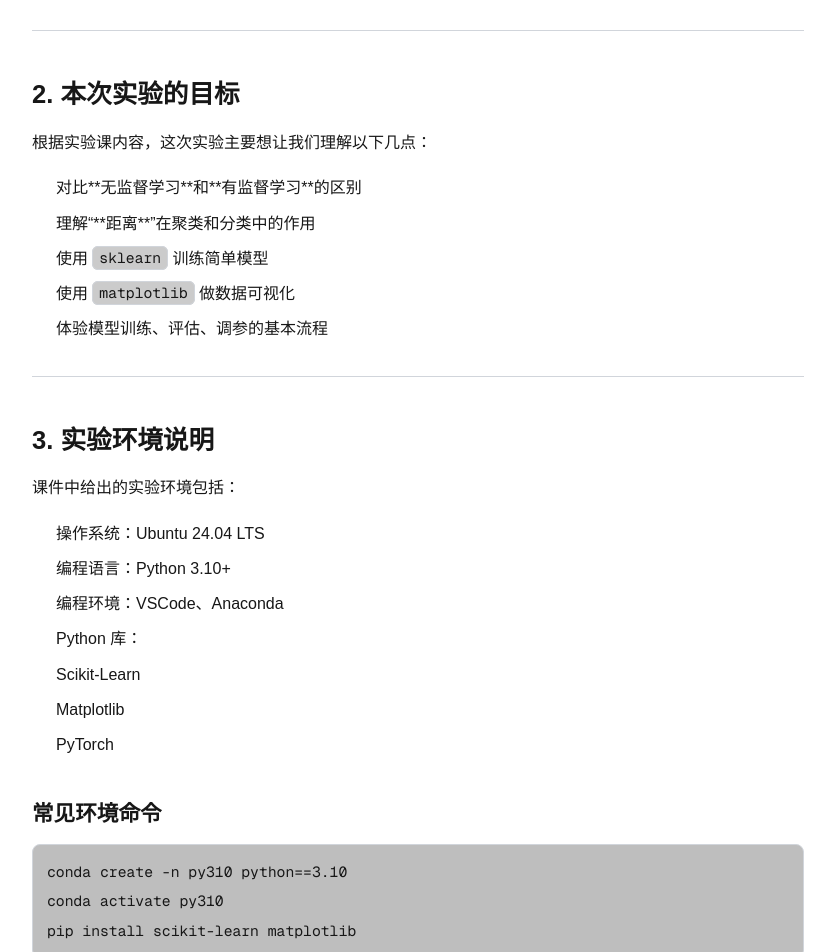
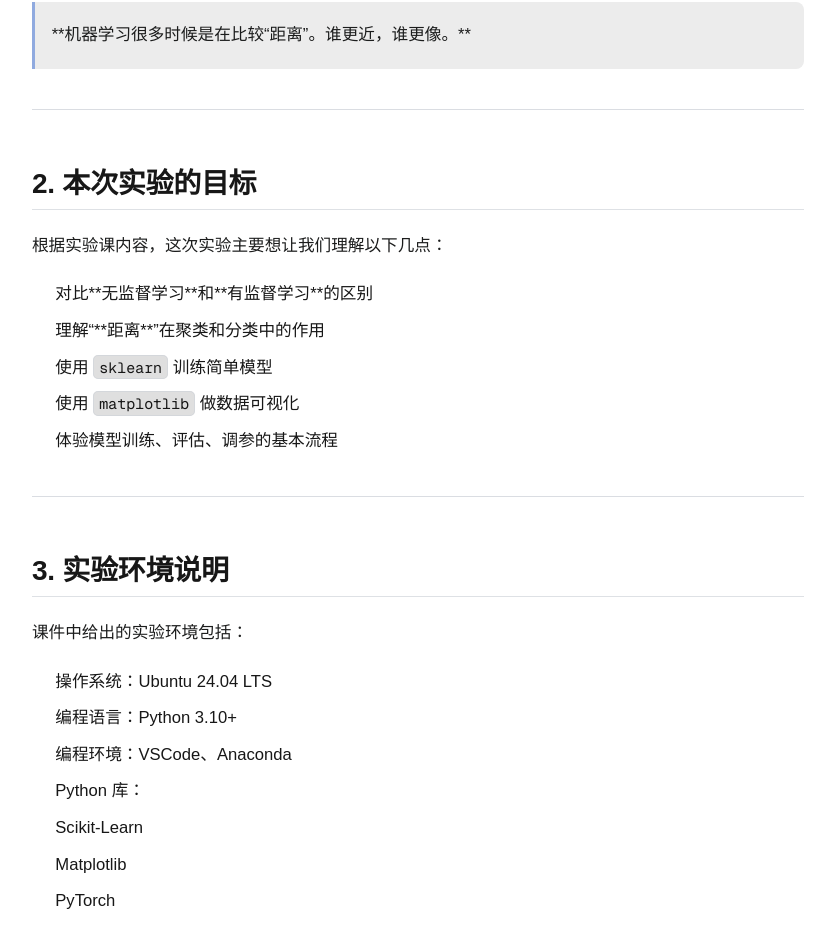
Before and after one commit to Gzx-070829/ChengduoXuan-site, a Next.js app: page /ai/knn-kmeans-notes in a window 1280 px wide. Shown: the part 978-1930 px from the top of the page, without its empty margins (222-1057 px from the left). Built offline with nearby package versions, Linux system fonts and the light colour scheme.

Commit message:
style: polish markdown typography on article pages

```diff
--- a/app/globals.css
+++ b/app/globals.css
@@ -178,8 +178,10 @@ a:visited {
 }
 
 .article-content {
-  margin-top: 24px;
-  line-height: 1.85;
+  margin-top: 28px;
+  line-height: 1.82;
+  font-size: 1.04rem;
+  text-wrap: pretty;
   color: var(--foreground);
 }
 
@@ -189,64 +191,98 @@ a:visited {
 .article-content h4,
 .article-content h5,
 .article-content h6 {
-  line-height: 1.35;
+  line-height: 1.3;
+  letter-spacing: -0.01em;
   font-weight: 700;
-  margin-top: 1.8em;
-  margin-bottom: 0.6em;
+  margin-top: 2em;
+  margin-bottom: 0.75em;
 }
 
-.article-content h1 { font-size: 2rem; }
-.article-content h2 { font-size: 1.6rem; }
-.article-content h3 { font-size: 1.35rem; }
+.article-content h1 {
+  font-size: clamp(1.9rem, 3.4vw, 2.35rem);
+  margin-top: 1.35em;
+}
+
+.article-content h2 {
+  font-size: clamp(1.45rem, 2.4vw, 1.75rem);
+  padding-bottom: 0.25em;
+  border-bottom: 1px solid color-mix(in oklab, var(--border-color) 70%, transparent);
+}
+
+.article-content h3 {
+  font-size: clamp(1.2rem, 1.8vw, 1.35rem);
+  color: color-mix(in oklab, var(--foreground) 90%, var(--muted-foreground) 10%);
+}
 
 .article-content p,
 .article-content ul,
 .article-content ol,
 .article-content blockquote,
 .article-content pre {
-  margin: 1em 0;
+  margin: 1.08em 0;
+}
+
+.article-content p {
+  color: color-mix(in oklab, var(--foreground) 92%, var(--muted-foreground) 8%);
 }
 
 .article-content ul,
 .article-content ol {
-  padding-left: 1.5em;
+  padding-left: 1.4em;
 }
 
 .article-content li + li {
-  margin-top: 0.35em;
+  margin-top: 0.38em;
+}
+
+.article-content li > ul,
+.article-content li > ol {
+  margin-top: 0.5em;
 }
 
 .article-content hr {
   border: 0;
-  border-top: 1px solid var(--border-color);
-  margin: 2em 0;
+  border-top: 1px solid color-mix(in oklab, var(--border-color) 80%, transparent);
+  margin: 2.4em 0;
 }
 
 .article-content blockquote {
-  border-left: 4px solid var(--border-color);
-  padding: 0.2em 1em;
-  color: var(--muted-foreground);
-  background: color-mix(in oklab, var(--surface) 85%, var(--foreground) 15%);
+  border-left: 3px solid color-mix(in oklab, var(--link) 35%, var(--border-color) 65%);
+  padding: 0.3em 1em;
+  color: color-mix(in oklab, var(--foreground) 65%, var(--muted-foreground) 35%);
+  background: color-mix(in oklab, var(--surface) 93%, var(--foreground) 7%);
+  border-radius: 0 8px 8px 0;
+}
+
+.article-content blockquote p {
+  margin: 0.8em 0;
 }
 
 .article-content code {
   font-family: var(--font-geist-mono), ui-monospace, SFMono-Regular, Menlo, Consolas, monospace;
-  font-size: 0.92em;
-  background: color-mix(in oklab, var(--surface) 80%, var(--foreground) 20%);
-  border: 1px solid var(--border-color);
-  border-radius: 6px;
-  padding: 0.1em 0.4em;
+  font-size: 0.9em;
+  background: color-mix(in oklab, var(--surface) 88%, var(--foreground) 12%);
+  border: 1px solid color-mix(in oklab, var(--border-color) 70%, transparent);
+  border-radius: 5px;
+  padding: 0.12em 0.34em;
 }
 
 .article-content pre {
   overflow-x: auto;
-  padding: 12px 14px;
-  border-radius: 8px;
-  border: 1px solid var(--border-color);
-  background: color-mix(in oklab, var(--surface) 75%, var(--foreground) 25%);
+  margin: 1.35em 0 1.45em;
+  padding: 15px 16px;
+  border-radius: 10px;
+  border: 1px solid color-mix(in oklab, var(--border-color) 80%, transparent);
+  background: color-mix(in oklab, var(--surface) 84%, var(--foreground) 16%);
+  box-shadow: inset 0 1px 0 color-mix(in oklab, var(--background) 70%, transparent);
 }
 
 .article-content pre code {
+  display: block;
+  min-width: max-content;
+  line-height: 1.65;
+  font-size: 0.9rem;
+  color: color-mix(in oklab, var(--foreground) 96%, #7dd3fc 4%);
   padding: 0;
   border: 0;
   background: transparent;
```
